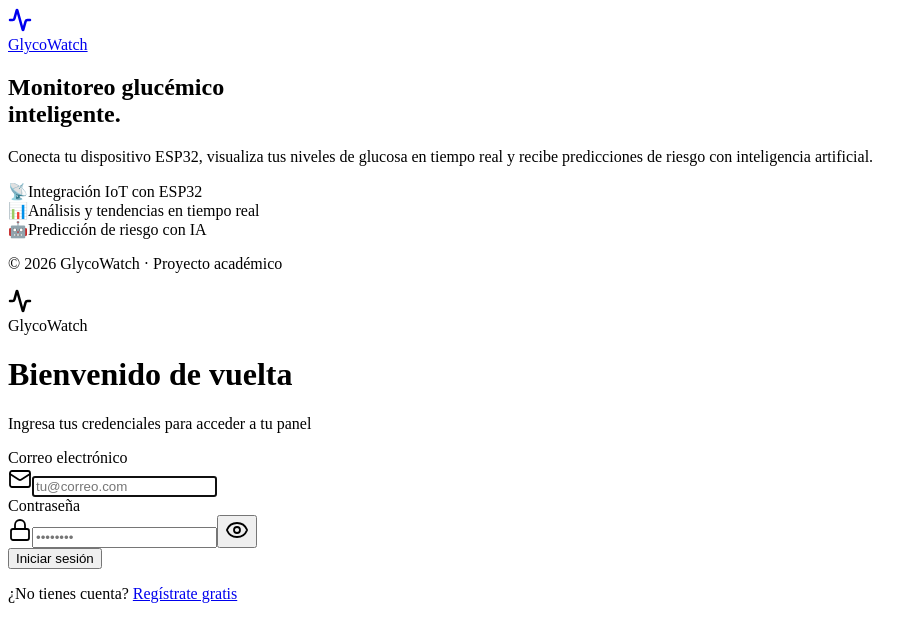
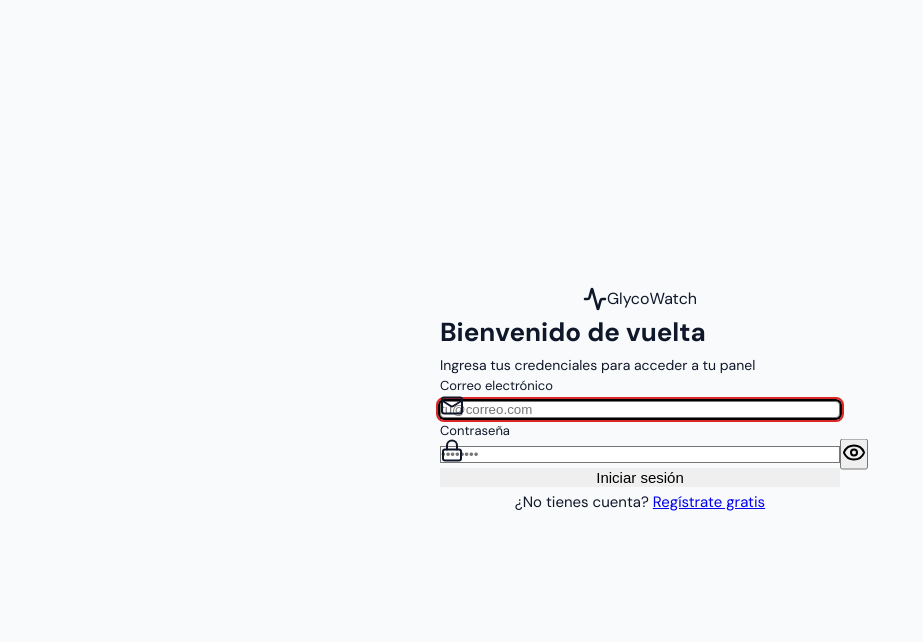
Before and after one commit to Juls2212/GlycoWatchFront, a Next.js app: page /login in a window 1280 px wide. Shown: the top 642 px of the page, without its empty margins (0-923 px from the left). Built offline with nearby package versions, Linux system fonts and the light colour scheme.

Commit message:
Commit correciones

```diff
--- /dev/null
+++ b/app/alerts/page.tsx
@@ -0,0 +1,3 @@
+export default function AlertsPage() {
+  return <div>Alertas (en construcción)</div>;
+}
--- a/app/layout.tsx
+++ b/app/layout.tsx
@@ -1,4 +1,5 @@
 import { AppProviders } from "@/providers/AppProviders";
+import "./globals.css";
 
 export default function RootLayout({
   children,
--- /dev/null
+++ b/app/predictions/page.tsx
@@ -0,0 +1,3 @@
+export default function PredictionsPage() {
+  return <div>Predicciones IA (en construcción)</div>;
+}
--- a/components/KpiRow.tsx
+++ b/components/KpiRow.tsx
@@ -25,7 +25,7 @@ export function KpiRow() {
     <div className="grid grid-cols-2 xl:grid-cols-4 gap-4 stagger">
       <KpiCard
         label="Promedio 7d"
-        value={data ? data.average.toFixed(1) : "—"}
+        value={data?.stdDev !== undefined ? data.stdDev.toFixed(1) : "—"}
         unit="mg/dL"
         icon={Activity}
         variant="primary"
@@ -60,7 +60,7 @@ export function KpiRow() {
 
       <KpiCard
         label="Variabilidad (DS)"
-        value={data ? data.stdDev.toFixed(1) : "—"}
+        value={data?.stdDev !== undefined ? data.stdDev.toFixed(1) : "—"}
         unit="mg/dL"
         icon={BarChart2}
         variant={stdDevVariant}
--- a/components/RiskPredictionWidget.tsx
+++ b/components/RiskPredictionWidget.tsx
@@ -11,77 +11,86 @@ import type { RiskLevel } from "@/types/analytics.types";
 // ─── Risk config ──────────────────────────────────────────────────────────────
 const RISK = {
   LOW: {
-    label:  "Riesgo Bajo",
-    badge:  "bg-emerald-50 text-emerald-700 border-emerald-200",
-    arc:    "#16A34A",
-    icon:   ShieldCheck,
-    note:   "Control glucémico adecuado",
+    label: "Riesgo Bajo",
+    badge: "bg-emerald-50 text-emerald-700 border-emerald-200",
+    arc: "#16A34A",
+    icon: ShieldCheck,
+    note: "Control glucémico adecuado",
     noteColor: "text-emerald-600",
   },
   MEDIUM: {
-    label:  "Riesgo Medio",
-    badge:  "bg-amber-50 text-amber-700 border-amber-200",
-    arc:    "#D97706",
-    icon:   AlertTriangle,
-    note:   "Revisar tendencia reciente",
+    label: "Riesgo Medio",
+    badge: "bg-amber-50 text-amber-700 border-amber-200",
+    arc: "#D97706",
+    icon: AlertTriangle,
+    note: "Revisar tendencia reciente",
     noteColor: "text-amber-600",
   },
   HIGH: {
-    label:  "Riesgo Alto",
-    badge:  "bg-primary-50 text-primary-700 border-primary-200",
-    arc:    "#E03131",
-    icon:   AlertTriangle,
-    note:   "Atención inmediata recomendada",
+    label: "Riesgo Alto",
+    badge: "bg-primary-50 text-primary-700 border-primary-200",
+    arc: "#E03131",
+    icon: AlertTriangle,
+    note: "Atención inmediata recomendada",
     noteColor: "text-primary-600",
   },
-} satisfies Record<RiskLevel, object>;
+} satisfies Record<RiskLevel, any>;
 
 // ─── Semicircle gauge ─────────────────────────────────────────────────────────
 function ArcGauge({ score, color }: { score: number; color: string }) {
-  const pct      = Math.round(score * 100);
-  const R        = 42;
-  const cx       = 60;
-  const cy       = 58;
-  const startX   = cx - R;
-  const endX     = cx + R;
+  const safeScore = score ?? 0;
+  const pct = Math.round(safeScore * 100);
 
-  // sweep from left to right (0% = leftmost, 100% = rightmost)
-  const angleDeg = pct * 1.8;          // 0→0°, 100→180°
+  const R = 42;
+  const cx = 60;
+  const cy = 58;
+  const startX = cx - R;
+  const endX = cx + R;
+
+  const angleDeg = pct * 1.8;
   const angleRad = ((angleDeg - 180) * Math.PI) / 180;
-  const arcX     = cx + R * Math.cos(angleRad);
-  const arcY     = cy + R * Math.sin(angleRad);
+  const arcX = cx + R * Math.cos(angleRad);
+  const arcY = cy + R * Math.sin(angleRad);
   const largeArc = angleDeg > 180 ? 1 : 0;
 
   return (
-    <svg width="120" height="72" viewBox="0 0 120 72" aria-hidden="true">
-      {/* Track */}
+    <svg width="120" height="72" viewBox="0 0 120 72">
       <path
         d={`M ${startX} ${cy} A ${R} ${R} 0 0 1 ${endX} ${cy}`}
-        fill="none" stroke="#F0F0F2" strokeWidth="9" strokeLinecap="round"
+        fill="none"
+        stroke="#F0F0F2"
+        strokeWidth="9"
+        strokeLinecap="round"
       />
-      {/* Fill */}
+
       {pct > 0 && (
         <path
           d={`M ${startX} ${cy} A ${R} ${R} 0 ${largeArc} 1 ${arcX} ${arcY}`}
-          fill="none" stroke={color} strokeWidth="9" strokeLinecap="round"
+          fill="none"
+          stroke={color}
+          strokeWidth="9"
+          strokeLinecap="round"
           style={{ transition: "all 0.7s cubic-bezier(0.4,0,0.2,1)" }}
         />
       )}
-      {/* Score */}
+
       <text
-        x={cx} y={cy - 6}
+        x={cx}
+        y={cy - 6}
         textAnchor="middle"
-        fontSize="20" fontWeight="700"
-        fontFamily="DM Sans, system-ui"
+        fontSize="20"
+        fontWeight="700"
         fill="#18181B"
       >
         {pct}
       </text>
+
       <text
-        x={cx} y={cy + 10}
+        x={cx}
+        y={cy + 10}
         textAnchor="middle"
-        fontSize="9" fill="#A1A1AA"
-        fontFamily="DM Sans, system-ui"
+        fontSize="9"
+        fill="#A1A1AA"
       >
         de 100
       </text>
@@ -122,37 +131,48 @@ export function RiskPredictionWidget() {
             <BrainCircuit className="w-5 h-5 text-zinc-400" />
           </div>
           <div className="text-center">
-            <p className="text-[13px] font-medium text-zinc-600">Sin predicción aún</p>
+            <p className="text-[13px] font-medium text-zinc-600">
+              Sin predicción aún
+            </p>
             <p className="text-[11px] text-zinc-400 mt-0.5 max-w-[180px]">
               Se calcula cuando hay suficiente historial de mediciones
             </p>
           </div>
         </div>
       ) : (() => {
-        const cfg  = RISK[data.riskLevel];
+        const riskLevel = data?.riskLevel ?? "LOW";
+        const cfg = RISK[riskLevel];
         const Icon = cfg.icon;
+
+        const score = data?.riskScore ?? 0;
+        const timestamp = data?.calculatedAt;
+
         return (
           <div className="flex flex-col items-center gap-3">
             {/* Arc gauge */}
-            <ArcGauge score={data.riskScore} color={cfg.arc} />
+            <ArcGauge score={score} color={cfg.arc} />
 
             {/* Badge */}
-            <span className={cn(
-              "px-3.5 py-1.5 rounded-full text-[12px] font-bold border",
-              cfg.badge
-            )}>
+            <span
+              className={cn(
+                "px-3.5 py-1.5 rounded-full text-[12px] font-bold border",
+                cfg.badge
+              )}
+            >
               {cfg.label}
             </span>
 
             {/* Note */}
             <div className={cn("flex items-center gap-1.5", cfg.noteColor)}>
               <Icon className="w-3.5 h-3.5" strokeWidth={2.2} />
-              <span className="text-[11px] font-semibold">{cfg.note}</span>
+              <span className="text-[11px] font-semibold">
+                {cfg.note}
+              </span>
             </div>
 
             {/* Timestamp */}
             <p className="text-[10px] text-zinc-400">
-              Calculado {formatRelative(data.calculatedAt)}
+              Calculado {timestamp ? formatRelative(timestamp) : "--"}
             </p>
           </div>
         );
--- a/components/auth/AuthLayout.tsx
+++ b/components/auth/AuthLayout.tsx
@@ -112,17 +112,6 @@ export function AuthLayout({
 
           {/* Form slot */}
           {children}
-
-          {/* Footer link */}
-          <p className="mt-6 text-center text-[13px] text-slate-500">
-            {footerText}{" "}
-            <Link
-              href={footerLink}
-              className="text-primary-600 font-semibold hover:text-primary-700 transition-colors"
-            >
-              {footerLabel}
-            </Link>
-          </p>
         </div>
       </div>
     </div>
--- a/components/auth/LoginForm.tsx
+++ b/components/auth/LoginForm.tsx
@@ -4,6 +4,8 @@ import { useState } from "react";
 import { useForm } from "react-hook-form";
 import { zodResolver } from "@hookform/resolvers/zod";
 import { Mail, Lock } from "lucide-react";
+import Link from "next/link";
+
 import { Input }       from "@/components/ui/Input";
 import { Button }      from "@/components/ui/Button";
 import { AlertBanner } from "./AlertBanner";
@@ -40,7 +42,7 @@ export function LoginForm() {
       className="space-y-4"
       aria-label="Formulario de inicio de sesión"
     >
-      {/* API error banner */}
+      {/* Error API */}
       {errorMessage && (
         <AlertBanner
           variant="error"
@@ -82,6 +84,17 @@ export function LoginForm() {
       >
         {login.isPending ? "Iniciando sesión..." : "Iniciar sesión"}
       </Button>
+
+      {/*REGISTER LINK*/}
+      <p className="text-sm text-center mt-4 text-zinc-600">
+        ¿No tienes cuenta?{" "}
+        <Link
+          href="/register"
+          className="text-primary-600 font-semibold hover:underline"
+        >
+          Regístrate gratis
+        </Link>
+      </p>
     </form>
   );
 }
--- a/components/ui/Input.tsx
+++ b/components/ui/Input.tsx
@@ -4,11 +4,11 @@ import { Eye, EyeOff } from "lucide-react";
 import { cn } from "@/lib/utils";
 
 interface InputProps extends InputHTMLAttributes<HTMLInputElement> {
-  label?:      string;
-  error?:      string;
-  hint?:       string;
-  leftIcon?:   LucideIcon;
-  className?:  string;
+  label?: string;
+  error?: string;
+  hint?: string;
+  leftIcon?: LucideIcon;
+  className?: string;
   wrapperClassName?: string;
 }
 
@@ -29,10 +29,18 @@ export const Input = forwardRef<HTMLInputElement, InputProps>(
     ref
   ) => {
     const [showPassword, setShowPassword] = useState(false);
-    const isPassword  = type === "password";
-    const inputType   = isPassword ? (showPassword ? "text" : "password") : type;
-    const inputId     = id ?? (label ? label.toLowerCase().replace(/\s+/g, "-") : undefined);
-    const hasError    = Boolean(error);
+
+    const isPassword = type === "password";
+    const inputType = isPassword
+      ? showPassword
+        ? "text"
+        : "password"
+      : type;
+
+    const inputId =
+      id ?? (label ? label.toLowerCase().replace(/\s+/g, "-") : undefined);
+
+    const hasError = Boolean(error);
 
     return (
       <div className={cn("flex flex-col gap-1.5", wrapperClassName)}>
@@ -40,7 +48,7 @@ export const Input = forwardRef<HTMLInputElement, InputProps>(
         {label && (
           <label
             htmlFor={inputId}
-            className="text-[13px] font-medium text-slate-700 select-none"
+            className="text-[13px] font-medium text-slate-700"
           >
             {label}
           </label>
@@ -50,15 +58,14 @@ export const Input = forwardRef<HTMLInputElement, InputProps>(
         <div className="relative">
           {/* Left icon */}
           {LeftIcon && (
-            <span className="absolute inset-y-0 left-3 flex items-center pointer-events-none">
+            <div className="absolute left-3 top-1/2 -translate-y-1/2 pointer-events-none">
               <LeftIcon
                 className={cn(
                   "w-4 h-4",
                   hasError ? "text-red-400" : "text-slate-400"
                 )}
-                strokeWidth={1.8}
               />
-            </span>
+            </div>
           )}
 
           <input
@@ -68,34 +75,34 @@ export const Input = forwardRef<HTMLInputElement, InputProps>(
             disabled={disabled}
             aria-invalid={hasError}
             aria-describedby={
-              error ? `${inputId}-error` : hint ? `${inputId}-hint` : undefined
+              error
+                ? `${inputId}-error`
+                : hint
+                ? `${inputId}-hint`
+                : undefined
             }
             className={cn(
-              // Base
-              "w-full rounded-lg border bg-white text-slate-900 text-[14px]",
+              "w-full rounded-lg border bg-white text-slate-900 text-sm",
               "placeholder:text-slate-400",
-              "transition-all duration-150",
-              "outline-none",
-              // Padding
+              "transition-all duration-150 outline-none",
+
+              // Padding fix
               "py-2.5",
-              LeftIcon  ? "pl-10 pr-3" : "px-3.5",
+              LeftIcon ? "pl-10 pr-3" : "px-3.5",
               isPassword ? "pr-10" : "",
 
-              // Default state
-              !hasError && !disabled && [
-                "border-slate-200",
-                "focus:border-primary-500 focus:ring-3 focus:ring-primary-500/10",
-                "hover:border-slate-300",
-              ],
+              // Normal
+              !hasError &&
+                !disabled &&
+                "border-slate-200 focus:border-primary-500 focus:ring-2 focus:ring-primary-500/20 hover:border-slate-300",
 
-              // Error state
-              hasError && [
-                "border-red-300 bg-red-50/30",
-                "focus:border-red-400 focus:ring-3 focus:ring-red-400/10",
-              ],
+              // Error
+              hasError &&
+                "border-red-300 bg-red-50 focus:border-red-400 focus:ring-2 focus:ring-red-400/20",
 
               // Disabled
-              disabled && "bg-slate-50 text-slate-400 cursor-not-allowed border-slate-200",
+              disabled &&
+                "bg-slate-50 text-slate-400 cursor-not-allowed border-slate-200",
 
               className
             )}
@@ -108,30 +115,30 @@ export const Input = forwardRef<HTMLInputElement, InputProps>(
               type="button"
               tabIndex={-1}
               onClick={() => setShowPassword((v) => !v)}
-              className="absolute inset-y-0 right-3 flex items-center text-slate-400 hover:text-slate-600 transition-colors"
-              aria-label={showPassword ? "Ocultar contraseña" : "Mostrar contraseña"}
+              className="absolute right-3 top-1/2 -translate-y-1/2 text-slate-400 hover:text-slate-600"
             >
-              {showPassword
-                ? <EyeOff className="w-4 h-4" strokeWidth={1.8} />
-                : <Eye    className="w-4 h-4" strokeWidth={1.8} />
-              }
+              {showPassword ? (
+                <EyeOff className="w-4 h-4" />
+              ) : (
+                <Eye className="w-4 h-4" />
+              )}
             </button>
           )}
         </div>
 
-        {/* Error / hint */}
+        {/* Error */}
         {error && (
           <p
             id={`${inputId}-error`}
-            role="alert"
-            className="flex items-center gap-1.5 text-[12px] text-red-600 font-medium"
+            className="text-xs text-red-600 font-medium"
           >
-            <span className="w-1 h-1 rounded-full bg-red-500 flex-shrink-0" />
             {error}
           </p>
         )}
+
+        {/* Hint */}
         {hint && !error && (
-          <p id={`${inputId}-hint`} className="text-[12px] text-slate-400">
+          <p id={`${inputId}-hint`} className="text-xs text-slate-400">
             {hint}
           </p>
         )}
--- a/package.json
+++ b/package.json
@@ -16,7 +16,7 @@
     "axios": "^1.13.6",
     "clsx": "^2.1.1",
     "date-fns": "^4.1.0",
-    "lucide-react": "^1.0.1",
+    "lucide-react": "^1.6.0",
     "next": "16.2.1",
     "react": "19.2.4",
     "react-dom": "19.2.4",
```
Also changed, not shown: 1 other file (tests, documents, lock files or other folders).
